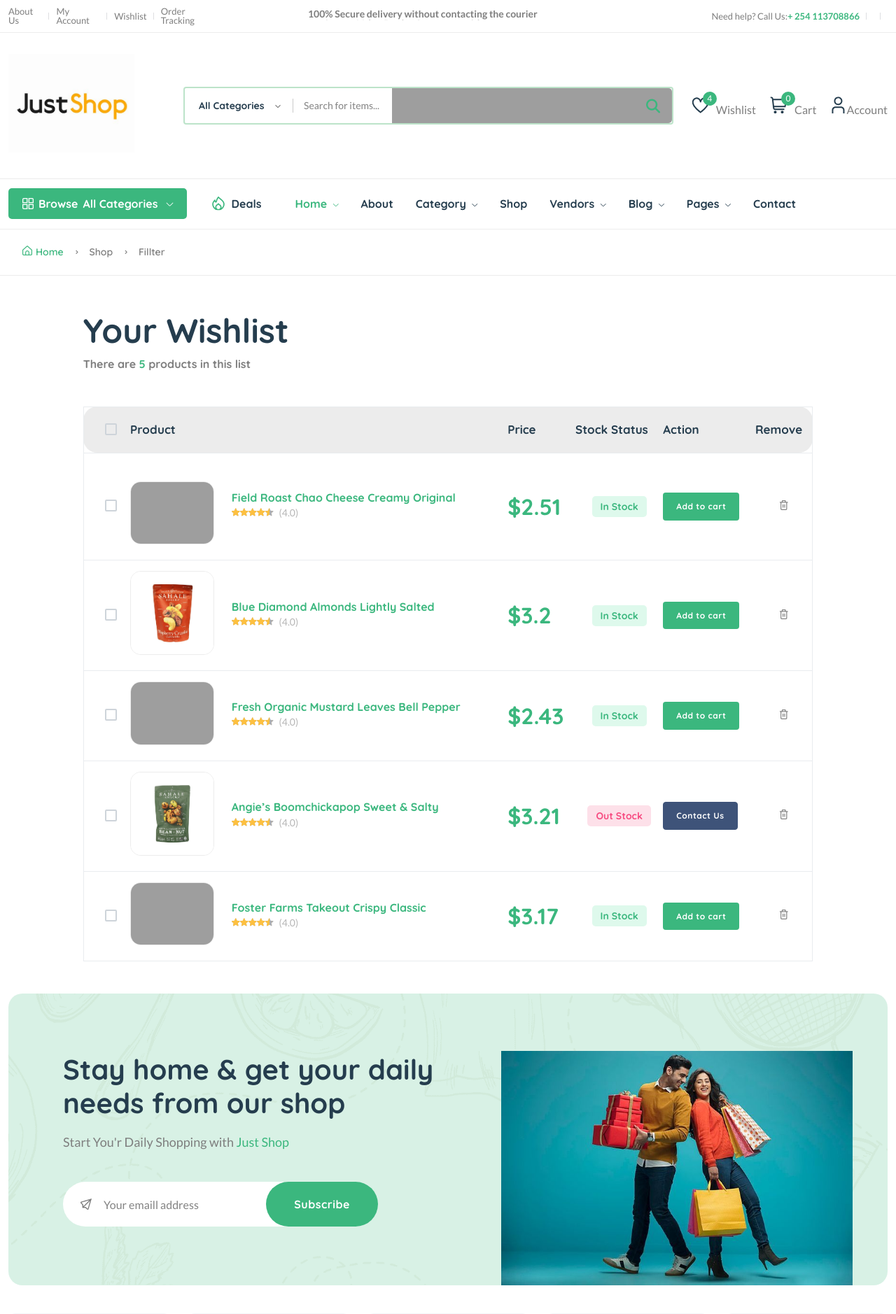
After one commit to Muchiri-cmd/OnlineRetail, a Django app: page /wishlist/ in a window 1280 px wide. The commit adds this page. Shown: the top 1878 px of the page at 70% size. Run offline with Django 4.2, Linux system fonts and the light colour scheme; a user stored in the database is signed in; data comes from the database, SQL or seed files in the repository; both versions use the stored data as it was after the commit; parts of the project's set-up code (start-up, migrations or seed data) failed here and were passed over; some libraries are stand-ins or nearby versions; grey boxes are pictures that could not be loaded.

Commit message:
Add Products to wishlist

```diff
--- a/ecomprj/core/urls.py
+++ b/ecomprj/core/urls.py
@@ -26,7 +26,11 @@ urlpatterns=[
     path("payment-failed/",payment_failed_view,name="paymentfailed"),
     path("dashboard/",customer_dashboard,name="dashboard"),
     path("dashboard/order/<int:id>",order_detail,name="orderdetail"),
-    path("make-default-address/",make_address_defualt,name="makeaddressdefualt")
+    path("make-default-address/",make_address_defualt,name="makeaddressdefualt"),
+    path("wishlist/",wishlist_view,name="wishlist"),
+    path("add-to-wishlist/",add_to_wishlist,name="addtowishlist"),
+
+
 
 
 ]
--- a/ecomprj/core/views.py
+++ b/ecomprj/core/views.py
@@ -357,3 +357,33 @@ def make_address_defualt(request):
      #Tick the selected address
      Address.objects.filter(id=id).update(status=True)
      return JsonResponse({"boolean":True})
+
+@login_required
+def wishlist_view(request):
+    wishlist=WishList.objects.all()
+    context={
+        "wishlist":wishlist
+    }
+    return render(request,"core/wishlist.html",context)
+
+def add_to_wishlist(request):
+    product_id=request.GET['id']
+    product=Product.objects.get(id=product_id)
+
+    context={
+
+    }
+    wishlist_count=WishList.objects.filter(product=product,user=request.user).count()
+    if wishlist_count>0:
+        context={
+            "bool":True
+        }
+    else:
+        new_wishlist=WishList.objects.create(
+            product=product,
+            user=request.user
+        )
+    context={
+        "bool":True
+    }
+    return JsonResponse(context)
--- a/ecomprj/static/assets/js/function.js
+++ b/ecomprj/static/assets/js/function.js
@@ -233,4 +233,29 @@ $(document).ready(function(e){
             })
 
     })
+
+    //add to wishlist
+    $(document).on("click",".add-to-wishlist",function(){
+        let product_id=$(this).attr("data-product-item");
+        let this_val=$(this)
+
+        console.log("Product ID:",product_id)
+
+        $.ajax({
+            url:"/add-to-wishlist",
+            data:{
+                "id":product_id,
+            },
+            dataType:"json",
+            beforeSend:function(){
+                console.log("Adding to wishlist")
+            },
+            success:function(response){
+                this_val.html("✅")
+                if (response.bool ==true)
+                    console.log("Added to Wishlist..");
+            }
+
+        })
+    })
 })
--- a/ecomprj/templates/core/index.html
+++ b/ecomprj/templates/core/index.html
@@ -117,7 +117,7 @@
                                                             <input type="hidden" class="product-title-{{product.id}}" value="{{product.title}}">
 
                                                             <button class="add add-to-cart-btn" data-index="{{product.id}}" ><i class="fi-rs-shopping-cart mr-5"></i>Add </button>
-                                                            <button style="border: none; background: none;" class="add-to-wishlist" data-product-item="{{p.id}}"><i
+                                                            <button style="border: none; background: none;" class="add-to-wishlist " data-product-item="{{product.id}}"><i
                                                                 class="fi-rs-heart" style="fill: aqua;"></i></button>
                                                         </div>
                                                     </div>
--- /dev/null
+++ b/ecomprj/templates/core/wishlist.html
@@ -0,0 +1,183 @@
+{% extends "sections/base.html" %}
+{%load static%}
+{% block content%}
+    <main class="main">
+        <div class="page-header breadcrumb-wrap">
+            <div class="container">
+                <div class="breadcrumb">
+                    <a href="index.html" rel="nofollow"><i class="fi-rs-home mr-5"></i>Home</a>
+                    <span></span> Shop <span></span> Fillter
+                </div>
+            </div>
+        </div>
+        <div class="container mb-30 mt-50">
+            <div class="row">
+                <div class="col-xl-10 col-lg-12 m-auto">
+                    <div class="mb-50">
+                        <h1 class="heading-2 mb-10">Your Wishlist</h1>
+                        <h6 class="text-body">There are <span class="text-brand">5</span> products in this list</h6>
+                    </div>
+                    <div class="table-responsive shopping-summery">
+                        <table class="table table-wishlist">
+                            <thead>
+                                <tr class="main-heading">
+                                    <th class="custome-checkbox start pl-30">
+                                        <input class="form-check-input" type="checkbox" name="checkbox" id="exampleCheckbox11" value="" />
+                                        <label class="form-check-label" for="exampleCheckbox11"></label>
+                                    </th>
+                                    <th scope="col" colspan="2">Product</th>
+                                    <th scope="col">Price</th>
+                                    <th scope="col">Stock Status</th>
+                                    <th scope="col">Action</th>
+                                    <th scope="col" class="end">Remove</th>
+                                </tr>
+                            </thead>
+                            <tbody>
+                                <tr class="pt-30">
+                                    <td class="custome-checkbox pl-30">
+                                        <input class="form-check-input" type="checkbox" name="checkbox" id="exampleCheckbox1" value="" />
+                                        <label class="form-check-label" for="exampleCheckbox1"></label>
+                                    </td>
+                                    <td class="image product-thumbnail pt-40"><img src="{% static 'assets/imgs/shop/product-1-1.jpg' %}" alt="#" /></td>
+                                    <td class="product-des product-name">
+                                        <h6><a class="product-name mb-10" href="shop-product-right.html">Field Roast Chao Cheese Creamy Original</a></h6>
+                                        <div class="product-rate-cover">
+                                            <div class="product-rate d-inline-block">
+                                                <div class="product-rating" style="width: 90%"></div>
+                                            </div>
+                                            <span class="font-small ml-5 text-muted"> (4.0)</span>
+                                        </div>
+                                    </td>
+                                    <td class="price" data-title="Price">
+                                        <h3 class="text-brand">$2.51</h3>
+                                    </td>
+                                    <td class="text-center detail-info" data-title="Stock">
+                                        <span class="stock-status in-stock mb-0"> In Stock </span>
+                                    </td>
+                                    <td class="text-right" data-title="Cart">
+                                        <button class="btn btn-sm">Add to cart</button>
+                                    </td>
+                                    <td class="action text-center" data-title="Remove">
+                                        <a href="#" class="text-body"><i class="fi-rs-trash"></i></a>
+                                    </td>
+                                </tr>
+                                <tr>
+                                    <td class="custome-checkbox pl-30">
+                                        <input class="form-check-input" type="checkbox" name="checkbox" id="exampleCheckbox2" value="" />
+                                        <label class="form-check-label" for="exampleCheckbox2"></label>
+                                    </td>
+                                    <td class="image product-thumbnail"><img src="{% static 'assets/imgs/shop/product-2-1.jpg' %}" alt="#" /></td>
+                                    <td class="product-des product-name">
+                                        <h6><a class="product-name mb-10" href="shop-product-right.html">Blue Diamond Almonds Lightly Salted</a></h6>
+                                        <div class="product-rate-cover">
+                                            <div class="product-rate d-inline-block">
+                                                <div class="product-rating" style="width: 90%"></div>
+                                            </div>
+                                            <span class="font-small ml-5 text-muted"> (4.0)</span>
+                                        </div>
+                                    </td>
+                                    <td class="price" data-title="Price">
+                                        <h3 class="text-brand">$3.2</h3>
+                                    </td>
+                                    <td class="text-center detail-info" data-title="Stock">
+                                        <span class="stock-status in-stock mb-0"> In Stock </span>
+                                    </td>
+                                    <td class="text-right" data-title="Cart">
+                                        <button class="btn btn-sm">Add to cart</button>
+                                    </td>
+                                    <td class="action text-center" data-title="Remove">
+                                        <a href="#" class="text-body"><i class="fi-rs-trash"></i></a>
+                                    </td>
+                                </tr>
+                                <tr>
+                                    <td class="custome-checkbox pl-30">
+                                        <input class="form-check-input" type="checkbox" name="checkbox" id="exampleCheckbox3" value="" />
+                                        <label class="form-check-label" for="exampleCheckbox3"></label>
+                                    </td>
+                                    <td class="image product-thumbnail"><img src="{% static 'assets/imgs/shop/product-3-1.jpg' %}" alt="#" /></td>
+                                    <td class="product-des product-name">
+                                        <h6><a class="product-name mb-10" href="shop-product-right.html">Fresh Organic Mustard Leaves Bell Pepper</a></h6>
+                                        <div class="product-rate-cover">
+                                            <div class="product-rate d-inline-block">
+                                                <div class="product-rating" style="width: 90%"></div>
+                                            </div>
+                                            <span class="font-small ml-5 text-muted"> (4.0)</span>
+                                        </div>
+                                    </td>
+                                    <td class="price" data-title="Price">
+                                        <h3 class="text-brand">$2.43</h3>
+                                    </td>
+                                    <td class="text-center detail-info" data-title="Stock">
+                                        <span class="stock-status in-stock mb-0"> In Stock </span>
+                                    </td>
+                                    <td class="text-right" data-title="Cart">
+                                        <button class="btn btn-sm">Add to cart</button>
+                                    </td>
+                                    <td class="action text-center" data-title="Remove">
+                                        <a href="#" class="text-body"><i class="fi-rs-trash"></i></a>
+                                    </td>
+                                </tr>
+                                <tr>
+                                    <td class="custome-checkbox pl-30">
+                                        <input class="form-check-input" type="checkbox" name="checkbox" id="exampleCheckbox4" value="" />
+                                        <label class="form-check-label" for="exampleCheckbox4"></label>
+                                    </td>
+                                    <td class="image product-thumbnail"><img src="{% static 'assets/imgs/shop/product-4-1.jpg' %}" alt="#" /></td>
+                                    <td class="product-des product-name">
+                                        <h6><a class="product-name mb-10" href="shop-product-right.html">Angie’s Boomchickapop Sweet & Salty </a></h6>
+                                        <div class="product-rate-cover">
+                                            <div class="product-rate d-inline-block">
+                                                <div class="product-rating" style="width: 90%"></div>
+                                            </div>
+                                            <span class="font-small ml-5 text-muted"> (4.0)</span>
+                                        </div>
+                                    </td>
+                                    <td class="price" data-title="Price">
+                                        <h3 class="text-brand">$3.21</h3>
+                                    </td>
+                                    <td class="text-center detail-info" data-title="Stock">
+                                        <span class="stock-status out-stock mb-0"> Out Stock </span>
+                                    </td>
+                                    <td class="text-right" data-title="Cart">
+                                        <button class="btn btn-sm btn-secondary">Contact Us</button>
+                                    </td>
+                                    <td class="action text-center" data-title="Remove">
+                                        <a href="#" class="text-body"><i class="fi-rs-trash"></i></a>
+                                    </td>
+                                </tr>
+                                <tr>
+                                    <td class="custome-checkbox pl-30">
+                                        <input class="form-check-input" type="checkbox" name="checkbox" id="exampleCheckbox5" value="" />
+                                        <label class="form-check-label" for="exampleCheckbox5"></label>
+                                    </td>
+                                    <td class="image product-thumbnail"><img src="{% static 'assets/imgs/shop/product-5-1.jpg' %}" alt="#" /></td>
+                                    <td class="product-des product-name">
+                                        <h6><a class="product-name mb-10" href="shop-product-right.html">Foster Farms Takeout Crispy Classic</a></h6>
+                                        <div class="product-rate-cover">
+                                            <div class="product-rate d-inline-block">
+                                                <div class="product-rating" style="width: 90%"></div>
+                                            </div>
+                                            <span class="font-small ml-5 text-muted"> (4.0)</span>
+                                        </div>
+                                    </td>
+                                    <td class="price" data-title="Price">
+                                        <h3 class="text-brand">$3.17</h3>
+                                    </td>
+                                    <td class="text-center detail-info" data-title="Stock">
+                                        <span class="stock-status in-stock mb-0"> In Stock </span>
+                                    </td>
+                                    <td class="text-right" data-title="Cart">
+                                        <button class="btn btn-sm">Add to cart</button>
+                                    </td>
+                                    <td class="action text-center" data-title="Remove">
+                                        <a href="#" class="text-body"><i class="fi-rs-trash"></i></a>
+                                    </td>
+                                </tr>
+                            </tbody>
+                        </table>
+                    </div>
+                </div>
+            </div>
+        </div>
+    </main>
+{% endblock content%}
--- a/ecomprj/templates/sections/base.html
+++ b/ecomprj/templates/sections/base.html
@@ -246,9 +246,9 @@
                                 <div class="header-action-icon-2">
                                     <a href="shop-wishlist.html">
                                         <img class="svgInject" alt="Nest" src="{% static 'assets/imgs/theme/icons/icon-heart.svg' %}" />
-                                        <span class="pro-count blue">6</span>
+                                        <span class="pro-count blue">{{wishlist.count}}</span>
                                     </a>
-                                    <a href="shop-wishlist.html"><span class="lable">Wishlist</span></a>
+                                    <a href="{% url 'core:wishlist' %}"><span class="lable">Wishlist</span></a>
                                 </div>
                                 <div class="header-action-icon-2">
                                     <a class="mini-cart-icon" href="{% url 'core:cart' %}">
@@ -494,9 +494,9 @@
                     <div class="header-action-right d-block d-lg-none">
                         <div class="header-action-2">
                             <div class="header-action-icon-2">
-                                <a href="shop-wishlist.html">
+                                <a href="{% url 'core:wishlist' %}">
                                     <img alt="Nest" src="{% static 'assets/imgs/theme/icons/icon-heart.svg' %}" />
-                                    <span class="pro-count white">4</span>
+                                    <span class="pro-count white">{{wishlist.count}}</span>
                                 </a>
                             </div>
                             <div class="header-action-icon-2">
```
Also changed, not shown: ecomprj/core/context_processor.py (+7 -0 lines), ecomprj/db.sqlite3.
